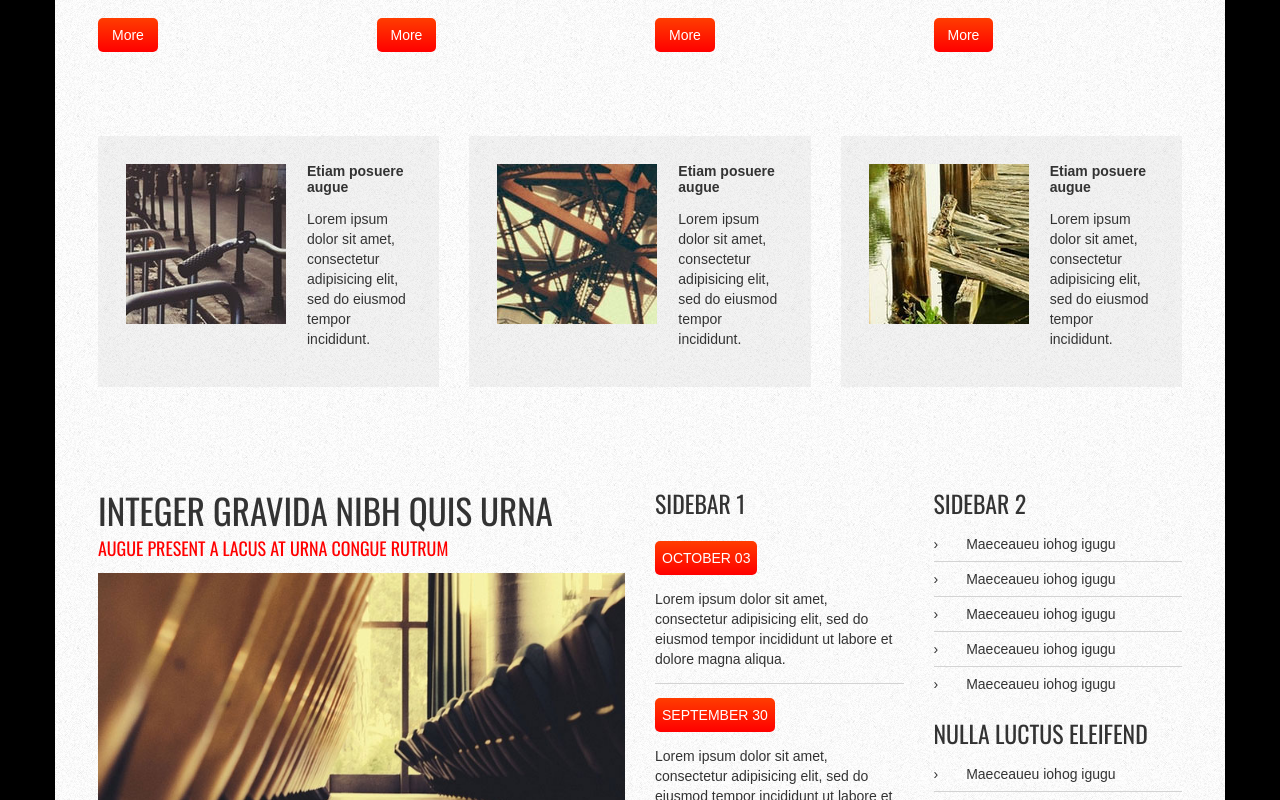
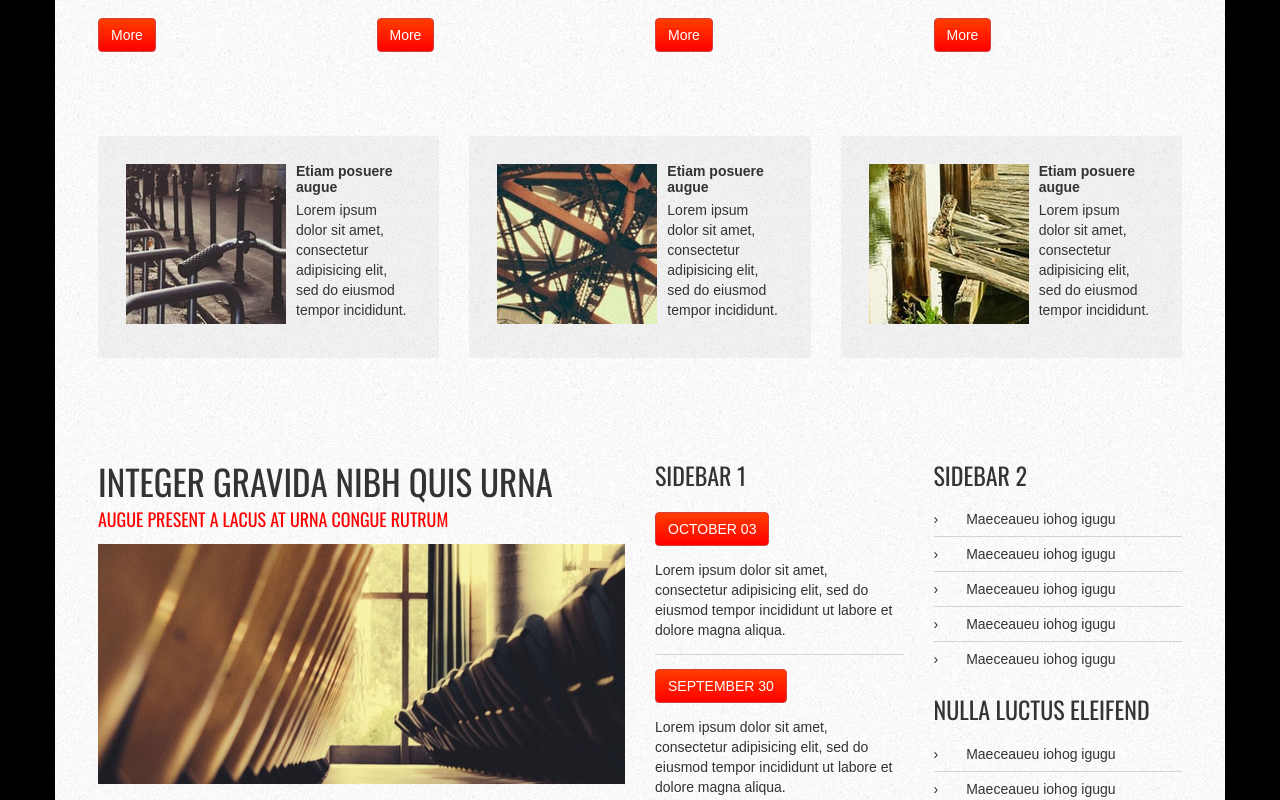
Before and after one commit to sveyres/challenge_6, a website: page index.html in a window 1280 px wide. Shown: the part 960-1760 px from the top of the page. Drawn offline with nearby package versions, Linux system fonts and the light colour scheme.

Commit message:
bricolage de css et mis en place de class bootstrap

```diff
--- a/index.html
+++ b/index.html
@@ -39,7 +39,7 @@
                     <dt>Lorem ipsum dolor sit amet, consectetur adipisicing elit, sed do eiusmod tempor incididunt ut labore et dolore magna aliqua.</dt>
                     <dd>Lorem ipsum dolor sit amet, consectetur adipisicing elit, sed do eiusmod tempor incididunt ut labore et dolore magna aliqua.</dd>
                     </dl>
-                    <button type="button" name="button">More</button>
+                    <button class="btn btn-danger" type="button" name="button">More</button>
                 </article>
             </div>
             <div class="col-xs-12 col-sm-6 col-md-3">
@@ -49,7 +49,7 @@
                     <dt>Lorem ipsum dolor sit amet, consectetur adipisicing elit, sed do eiusmod tempor incididunt ut labore et dolore magna aliqua.</dt>
                     <dd>Lorem ipsum dolor sit amet, consectetur adipisicing elit, sed do eiusmod tempor incididunt ut labore et dolore magna aliqua.</dd>
                     </dl>
-                    <button type="button" name="button">More</button>
+                    <button class="btn btn-danger" type="button" name="button">More</button>
                 </article>
             </div>
             <div class="col-xs-12 col-sm-6 col-md-3">
@@ -59,7 +59,7 @@
                     <dt>Lorem ipsum dolor sit amet, consectetur adipisicing elit, sed do eiusmod tempor incididunt ut labore et dolore magna aliqua.</dt>
                     <dd>Lorem ipsum dolor sit amet, consectetur adipisicing elit, sed do eiusmod tempor incididunt ut labore et dolore magna aliqua.</dd>
                     </dl>
-                    <button type="button" name="button">More</button>
+                    <button class="btn btn-danger" type="button" name="button">More</button>
                 </article>
             </div>
             <div class="col-xs-12 col-sm-6 col-md-3">
@@ -69,38 +69,44 @@
                     <dt>Lorem ipsum dolor sit amet, consectetur adipisicing elit, sed do eiusmod tempor incididunt ut labore et dolore magna aliqua.</dt>
                     <dd>Lorem ipsum dolor sit amet, consectetur adipisicing elit, sed do eiusmod tempor incididunt ut labore et dolore magna aliqua.</dd>
                     </dl>
-                    <button type="button" name="button">More</button>
+                    <button class="btn btn-danger" type="button" name="button">More</button>
                 </article>
             </div>
         </div><!-- row -->
 
         <div class="row monpadding">
             <div class="col-xs-12 col-sm-12 col-md-4">
-                <article class="article2">
-                    <img src="images/pics04.jpg" alt="">
-                    <section>
-                        <h5>Etiam posuere augue</h5>
+                <div class="article2 media">
+                    <div class="media-left">
+                        <img class="media-object" src="images/pics04.jpg" alt="">
+                    </div>
+                    <div class="media-body">
+                        <h5 class="media-heading">Etiam posuere augue</h5>
                         <p>Lorem ipsum dolor sit amet, consectetur adipisicing elit, sed do eiusmod tempor incididunt.</p>
-                    </section>
-                </article>
+                    </div>
+                </div>
             </div>
             <div class="col-xs-12 col-sm-12 col-md-4">
-                <article class="article2">
-                    <img src="images/pics06.jpg" alt="">
-                    <section>
-                        <h5>Etiam posuere augue</h5>
+                <div class="article2 media">
+                    <div class="media-left">
+                        <img class="media-object"src="images/pics06.jpg" alt="">
+                    </div>
+                    <div class="media-body">
+                        <h5 class="media-heading">Etiam posuere augue</h5>
                         <p>Lorem ipsum dolor sit amet, consectetur adipisicing elit, sed do eiusmod tempor incididunt.</p>
-                    </section>
-                </article>
+                    </div>
+                </div>
             </div>
             <div class="col-xs-12 col-sm-12 col-md-4">
-                <article class="article2">
-                    <img src="images/pics05.jpg" alt="">
-                    <section>
-                        <h5>Etiam posuere augue</h5>
+                <div class="article2 media">
+                    <div class="media-left">
+                        <img class="media-object"src="images/pics05.jpg" alt="">
+                    </div>
+                    <div class="media-body">
+                        <h5 class="media-heading">Etiam posuere augue</h5>
                         <p>Lorem ipsum dolor sit amet, consectetur adipisicing elit, sed do eiusmod tempor incididunt.</p>
-                    </section>
-                </article>
+                    </div>
+                </div>
             </div>
         </div><!-- row -->
 
@@ -109,36 +115,36 @@
                 <main>
                     <hgroup>
                         <h2>Integer Gravida Nibh Quis Urna</h2>
-                        <h4>Augue present a lacus at urna congue rutrum</h4>
+                        <h4 class="text-uppercase">Augue present a lacus at urna congue rutrum</h4>
                     </hgroup>
                     <img src="images/pics03.jpg" alt="image main" class="img-responsive">
                     <p>This is <b>Skylined</b> Lorem ipsum dolor sit amet, <a href="#">TEMPLATED</a> adipisicing <a href="#">Creative Commons Attribution</a> elit, sed do eiusmod tempor incididunt ut labore et dolore magna aliqua. Ut enim <a href="#">our site</a> veniam, <a href="#">Twitter</a> nostrud exercitation ullamco laboris nisi ut aliquip ex ea commodo consequat.
                     Duis aute irure dolor in reprehenderit in voluptate velit esse cillum dolore eu fugiat nulla pariatur. Excepteur sint occaecat cupidatat non proident, sunt in culpa qui officia deserunt mollit anim id est laborum.</p>
-                    <button type="button" name="button">Read Full Article</button>
+                    <button class="btn btn-danger" type="button" name="button">Read Full Article</button>
                 </main>
             </div>
-            <div class="col-xs-6 col-md-3">
+            <div class="col-xs-12 col-sm-6 col-md-3">
                 <aside class="aside1">
                     <h3>Sidebar 1</h3>
                     <article class="">
-                        <a href="#">October 03</a>
+                        <a class="text-uppercase btn btn-danger" href="#">October 03</a>
                         <p> Lorem ipsum dolor sit amet, consectetur adipisicing elit, sed do eiusmod tempor incididunt ut labore et dolore magna aliqua. </p>
                     </article>
                     <article class="">
-                        <a href="#">September 30</a>
+                        <a class="text-uppercase btn btn-danger" href="#">September 30</a>
                         <p> Lorem ipsum dolor sit amet, consectetur adipisicing elit, sed do eiusmod tempor incididunt ut labore et dolore magna aliqua. </p>
                     </article>
                     <article class="">
-                        <a href="#">September 30</a>
+                        <a class="text-uppercase btn btn-danger" href="#">September 30</a>
                         <p> Lorem ipsum dolor sit amet, consectetur adipisicing elit, sed do eiusmod tempor incididunt ut labore et dolore magna aliqua. </p>
                     </article>
                     <article class="">
-                        <a href="#">September 30</a>
+                        <a class="text-uppercase btn btn-danger" href="#">September 30</a>
                         <p> Lorem ipsum dolor sit amet, consectetur adipisicing elit, sed do eiusmod tempor incididunt ut labore et dolore magna aliqua. </p>
                     </article>
                 </aside>
             </div>
-            <div class="col-xs-6 col-sm-6 col-md-3">
+            <div class="col-xs-12 col-sm-6 col-md-3">
                 <aside class="aside2">
                     <section>
                         <h3>Sidebar 2</h3>
@@ -167,10 +173,10 @@
 
 
 
-        <div class="row article2 monpadding">
+        <div class="row article3 monpadding">
             <div class="col-xs-12 col-sm-6 col-md-3">
                 <h3>Maecenas Luctus Lectus</h3>
-                <blockquote cite="http://">
+                <blockquote cite="http://" class="img-rounded">
                     <p>"Lorem ipsum dolor sit amet, consectetur adipisicing elit, sed do eiusmod tempor incididunt ut labore et dolore magna aliqua."
                     </p>
                     <footer>John Smith</footer>
@@ -196,13 +202,15 @@
             <div class="col-xs-12 col-sm-6 col-md-3">
                 <article class="">
                     <h3>Nulla Luctus Eleifend</h3>
+                    <section>
                         <img src="images/pics07.jpg" alt="">
                         <img src="images/pics08.jpg" alt="">
                         <img src="images/pics09.jpg" alt="">
                         <img src="images/pics10.jpg" alt="">
                         <img src="images/pics11.jpg" alt="">
                         <img src="images/pics12.jpg" alt="">
-                    <button type="button" name="button">More Collections</button>
+                    </section>
+                    <button class="btn btn-danger" type="button" name="button">More Collections</button>
                 </article>
             </div>
             <div class="col-xs-12 col-sm-6 col-md-3">
@@ -220,7 +228,7 @@
 
         <div class="row footer">
             <div class="col-xs-12">
-                <footer>Design: <a href="#">Templated</a> Images : <a href="#">Unsplash</a>(<a href="#">CC0</a>)</footer>
+                <footer class="text-center">Design: <a href="#" class="text-uppercase">Templated</a> Images : <a href="#">Unsplash</a>(<a href="#">CC0</a>)</footer>
             </div>
         </div><!-- row -->
 
--- a/static/css/style.css
+++ b/static/css/style.css
@@ -1,4 +1,4 @@
-body{
+body {
     background-color: black;
 }
 .row {
@@ -23,19 +23,20 @@ h1, h2, h3 {
 h2{
     font-size: 2.5em;
 }
-h3{
+
+.article3 h3 {
     font-size: 1.7em;
+    margin: 0 0 2em 0;
 }
 h4{
     font-weight: bold;
 }
-hgroup h4{
-    text-transform: uppercase;
+hgroup h4 {
     font-family: 'Oswald', sans-serif;
     color: #FF0000;
     font-weight: normal;
 }
-h5{
+h5 {
     margin: 0 0 1em 0;
     font-weight: bold;
 }
@@ -51,7 +52,7 @@ nav ul {
     justify-content: center;
     list-style: none;
 }
-nav li{
+nav li {
     padding: 0.5em 0.5em;
     text-transform: uppercase;
 }
@@ -63,78 +64,83 @@ header img {
     padding: 2em;
 }
 
-main img{
+main img {
     margin: 1em 0;
 }
-main a{
+main a {
     color:#ff0000;
 }
-button, .aside1 a {
+.btn {
     background-image: linear-gradient(#ff3d00,#ff0000);
-    border: 0;
-    border-radius: 5px;
-    color: white;
 }
-button {
-    padding: 0.5em 1em;
-}
-dt{
+dt {
     margin-bottom: 0.5em;
 }
-.aside1 a {
-    padding: 0.5em;
-    text-transform: uppercase;
-    display:table-cell;
-}
-.aside1 article{
+.aside1 article {
     padding: 1em 0;
     border-top:1px solid lightgrey;
 }
 .aside1 article:nth-child(2){
     border:none;
 }
-.aside1 p{
+.aside1 p {
     margin: 1em 0 0 0;
 }
-.article2 {
+.article2, .article3 {
     background-image: url(../../images/fond-article.png);
-    display: flex;
-    align-items: flex-start;
     padding: 2em;
 }
-.article2 section{
+.article2 section {
     padding-left: 1.5em;
 }
-.aside2 li{
+.aside2 ul {
+    margin-top: 1em;
+}
+.aside2 li {
     list-style: none;
     padding: 0.5em 0;
     border-top:1px solid lightgrey;
 }
-.aside2 li:first-child{
+.aside2 li:first-child {
     border:none;
 }
-ul{
+ul {
     padding-left: 0;
 }
-.aside2 li::before{
+.aside2 li::before {
     content: "›";
     margin-right: 2em;
 }
-blockquote{
+blockquote {
     font-style: italic;
     background-image: url(../../images/fond.png);
     padding: 2em;
-    border-radius: 5px;
     border-left: none;
     color: grey;
     font-family: 'Merienda', cursive;
 }
-blockquote footer{
+blockquote footer {
     font-weight: bold;
+}
+.article3 dl {
+    border-top:1px solid lightgrey;
+    padding-top: 1em;
+
+}
+.article3 dl:nth-child(2) {
+    border-top: none;
+    padding-top: 0;
+}
+
+.article3 button {
+    margin-top: 1em;
 }
 .footer {
     background-image: url(../../images/footer.png);
 }
+footer {
+    padding: 2em 0;
+}
 .monpadding{
     padding: 3em 2em;
 }
```
Lines whose indentation alone changed are shown as unchanged.
